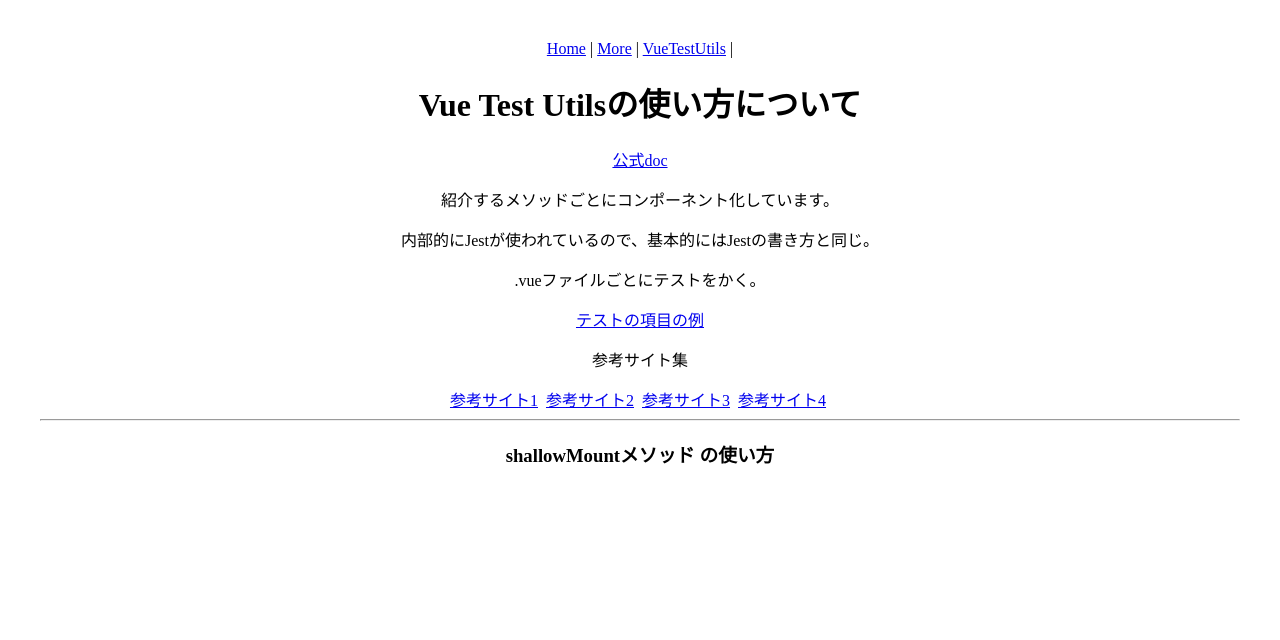
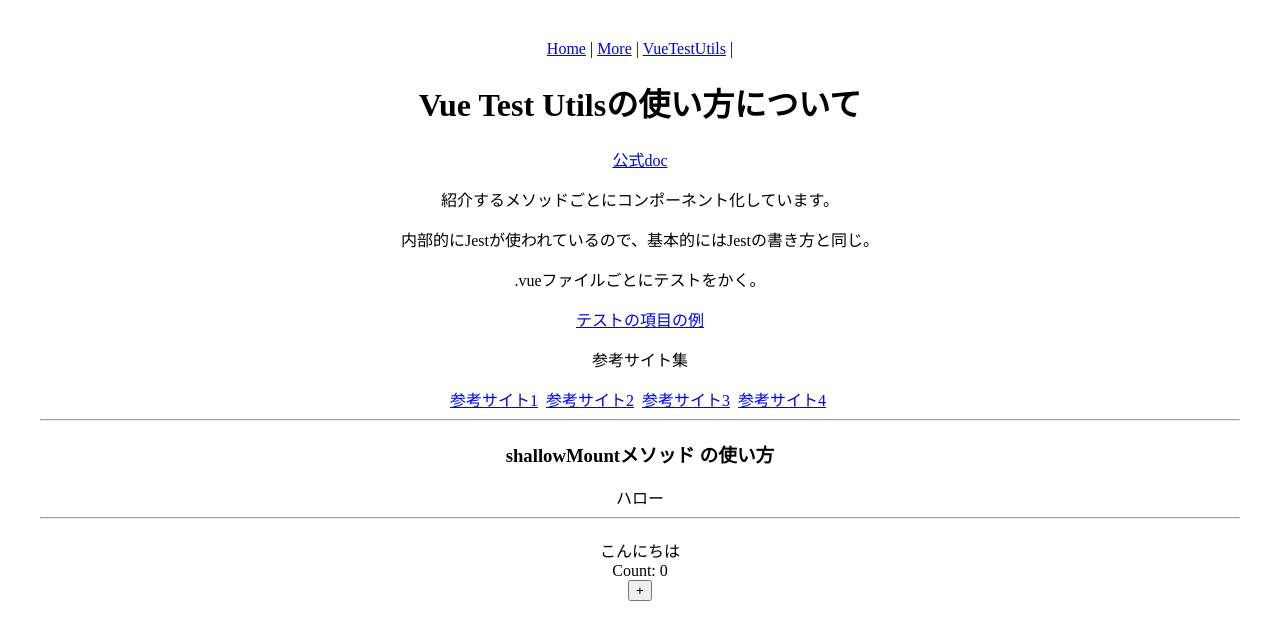
Before and after one commit to ryota-09/jest-tutorial, a Vue app: page /template in a window 1280 px wide. Shown: the top 640 px of the page. Built offline with nearby package versions, Linux system fonts and the light colour scheme.

Commit message:
vue test utilsエラー

```diff
--- /dev/null
+++ b/src/components/Counter.vue
@@ -0,0 +1,36 @@
+<script lang="ts">
+import { defineComponent, reactive, computed } from 'vue'
+
+export default defineComponent({
+  props: {
+    message: {
+      type: String
+    }
+  },
+
+  setup(props) {
+    const state = reactive({
+      count: 0
+    })
+
+    const increment = () => {
+      state.count += 1
+    }
+
+    return {
+      state,
+      increment,
+      uppercasedMessage: computed(() => props.message?.toUpperCase())
+    }
+  },
+})
+</script>
+<template>
+  <div>
+    <div class="message">{{ uppercasedMessage }}</div>
+    <div class="count">
+      Count: {{ state.count }}
+    </div>
+    <button @click="increment">+</button>
+  </div>
+</template>
--- a/src/views/Template.vue
+++ b/src/views/Template.vue
@@ -1,5 +1,6 @@
 <script setup lang="ts">
-
+import Mount from "@/components/Mount.vue"
+import Counter from "@/components/Counter.vue"
 </script>
 
 <template>
@@ -16,4 +17,8 @@
   <a href="https://reffect.co.jp/vue/vue-jest-test">参考サイト4</a>&nbsp;
   <hr>
   <h3>shallowMountメソッド の使い方</h3>
+  <Mount />
+  <hr>
+  <h3></h3>
+  <Counter message="こんにちは"/>
 </template>
```
Also changed, not shown: src/components/Mount.vue (renamed from src/components/ShallowMount.vue), 2 other files (tests, documents, lock files or other folders).
